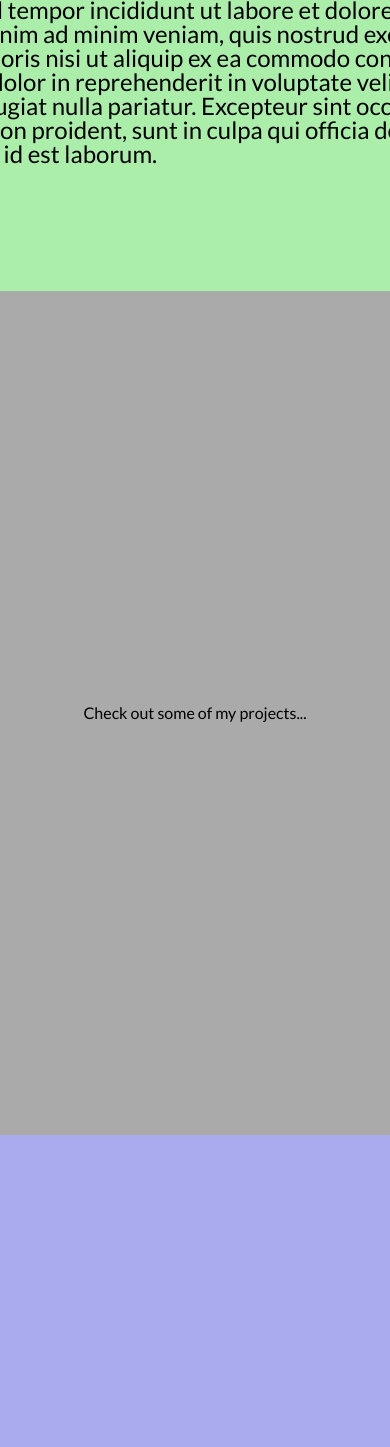
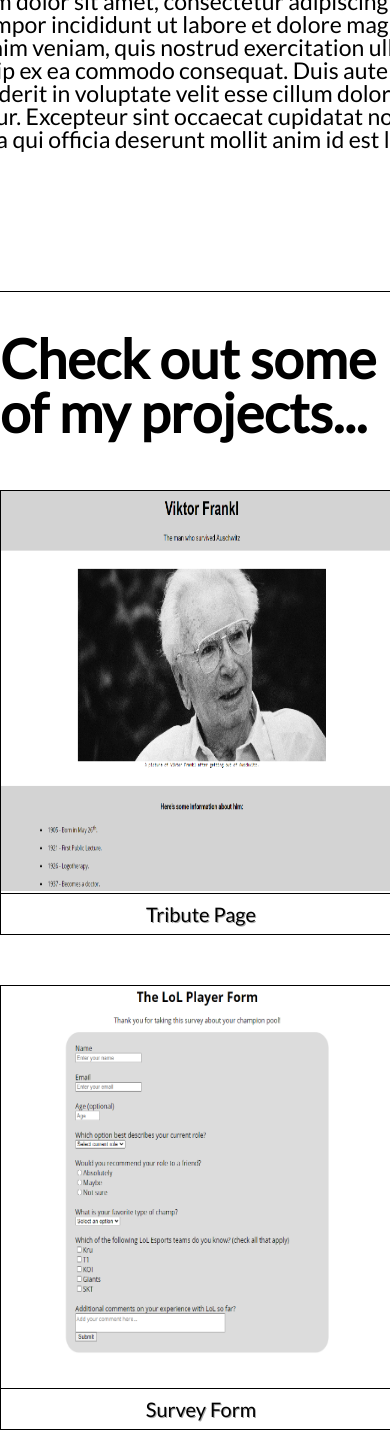
Before and after one commit to ManuelAndrade1/ManuelAndrade1.github.io, a plain HTML site: page index.html in a window 390 px wide. Shown: the part 553-2000 px from the top of the page. Drawn offline with Linux system fonts and the light colour scheme.

Commit message:
Added better responsiveness for home section Began structural and styling phase for projects section

```diff
--- a/assets/stylesheets/main.css
+++ b/assets/stylesheets/main.css
@@ -55,6 +55,7 @@ General rules
 body {
 	-moz-box-sizing: border-box;
 	-webkit-box-sizing: border-box;
+	overflow-x: hidden;
 	font-family: Lato, Open Sans, Helvetica, sans-serif;
 }
 
@@ -66,7 +67,8 @@ Header styling
 */
 
 .head {
-/*	visibility: hidden;*/
+	visibility: hidden;
+/*	background-color: white;*/
 	display: flex;
 	justify-content: space-between;
 	width: 100vw;
@@ -80,9 +82,10 @@ Header styling
 	font: 48px/1.5em "Fredoka One", cursive,
 	Helvetica, Open Sans, sans-serif;
 }
-.head-nav {
-	align-self: center;
-}
+.head-nav {align-self: center;}
+
+.nav-links {display: flex;}
+
 .nav-items {
 	display: inline;
 	list-style-type: none;
@@ -102,11 +105,13 @@ Section styles
 	display: flex;
 	justify-content: center;
 	align-items: center;
+	border-bottom: 1px solid black;
 }
 .section-title {
 /*	margin-left: var(--text-padding);
 	margin-top: 35vh;*/
 	font-size: 40px;
+	font-weight: 700;
 }
 .section-text {
 /*	margin-left: var(--text-padding);
@@ -114,13 +119,21 @@ Section styles
 	margin-top: 10px;
 	font-size: 24px;
 }
+/*
+========================
+Home
+========================
+*/
+#home-section {
+/*	background-color: #aea;*/
+}
 .personal-img {
 	z-index: 1;
 	width: 22vw;
 	min-width: 350px;
 	border-radius: 50%;
 }
-.container {
+.text-container {
 	margin-left: 15px;
 	width: 40%;
 	min-width: 640px;
@@ -129,14 +142,6 @@ Section styles
 .img-container{
 	height: fit-content;
 }
-/*
-========================
-Home
-========================
-*/
-#home-section {
-	background-color: #aea;
-}
 
 /*
 ========================
@@ -144,7 +149,39 @@ Projects
 ========================
 */
 #project-section {
-	background-color: #aaa;
+/*	background-color: #aaa;*/
+	display: flex;
+	height: fit-content;
+	padding-top: 40px;
+	padding-bottom: 40px;
+	flex-direction: column;
+	justify-content: flex-start;
+}
+#project-section .section-title {
+	font-size: 54px;
+}
+.projects-container {
+	width: 100vw;
+	display: flex;
+	justify-content: space-evenly;
+	flex-wrap: wrap;
+}
+.project-figure {
+	width: fit-content;
+	margin-top: 50px;
+	border: 1px solid black;
+}
+.project-icon {
+	width: 400px;
+	height: 400px;
+}
+.icon-caption {
+/*	background-color: #bbb;*/
+	text-align: center;
+	line-height: 2em;
+	font-size: 20px;
+	text-shadow: 1px 1px #aaa;
+	border-top: 1px solid black;
 }
 /*
 ========================
@@ -152,7 +189,7 @@ Contact info
 ========================
 */
 #contact-information {
-	background-color: #aae;
+/*	background-color: #aae;*/
 }
 
 /*
@@ -160,12 +197,19 @@ Contact info
 Media queries
 ========================
 */
-@media (max-width: 1075px) {
+@media only screen and (max-width: 1075px) {
 	.main-section {
 		flex-direction: column;
 		justify-content: center;
 		align-items: center;
 	}
+	.container {
+		margin-top: 20px;
+	}
+}
+@media only screen and (max-width: 700px) {
+	.container {min-width: 280px !important;}
+	.section-text{font-size: 23px;}
 }
 @media only screen and (hover: none) and (pointer: coarse){
 	/*STYLING FOR MOBILE PHONES GOES HERE*/
--- a/index.html
+++ b/index.html
@@ -13,7 +13,7 @@
 		<header class="head">
 			<h1 class="head-title">Personal Portfolio</h1>
 			<nav class="head-nav">
-				<ul>
+				<ul class="nav-links">
 					<li class="nav-items">Home</li>
 					<li class="nav-items">Projects</li>
 					<li class="nav-items">Contact</li>
@@ -24,10 +24,10 @@
 			<section id="home-section" class="main-section">
 				<div class="img-container">
 				<img class="personal-img"
-				src=".\assets\images\personal-img.JPG"
+				src=".\assets\images\personal-img.jpg"
 				alt="A picture of myself">
 				</div>
-				<div class="container">
+				<div class="text-container">
 				<h2 class="section-title">
 					Hey! I am Manuel
 				</h2>
@@ -36,8 +36,61 @@
 				</p>
 				</div>
 			</section>
-			<section id="project-section" class="main-section">
-				<h2>Check out some of my projects...</h2>
+			<section id="project-section"
+			class="main-section">
+				<div class="title-container">
+					<h2 class="section-title">
+						Check out some of my projects...
+					</h2>
+				</div>
+				<div class="projects-container">
+				<!--
+				Add icons to go to the project websites.
+				First basic css, no animations nor descriptions
+				-->
+				<figure class="project-figure">
+					<img class="project-icon"
+					src=".\assets\images\tribute-page.png">
+					<figcaption class="icon-caption">
+					Tribute Page
+					</figcaption>
+				</figure>
+				<figure class="project-figure">
+					<img class="project-icon"
+					src=".\assets\images\survey-form.png">
+					<figcaption class="icon-caption">
+					Survey Form
+					</figcaption>
+				</figure>
+				<figure class="project-figure">
+					<img class="project-icon"
+					src=".\assets\images\landing-page.png">
+					<figcaption class="icon-caption">
+					Landing Page
+					</figcaption>
+				</figure>
+				<figure class="project-figure">
+					<img class="project-icon"
+					src=
+					".\assets\images\documentation-page.png">
+					<figcaption class="icon-caption">
+					Documentation Page
+					</figcaption>
+				</figure>
+				<figure class="project-figure">
+					<img class="project-icon"
+					src=".\assets\images\portfolio.png">
+					<figcaption class="icon-caption">
+						Portfolio
+					</figcaption>
+				</figure>
+				<figure class="project-figure">
+					<img src="" class="project-icon">
+					<figcaption class="icon-caption">
+						Personal Blog
+					</figcaption>
+				</figure>
+				</div>
 			</section>
 			<section id="contact-information" class="main-section">
 				<h2>Let's work together!</h2>
```
